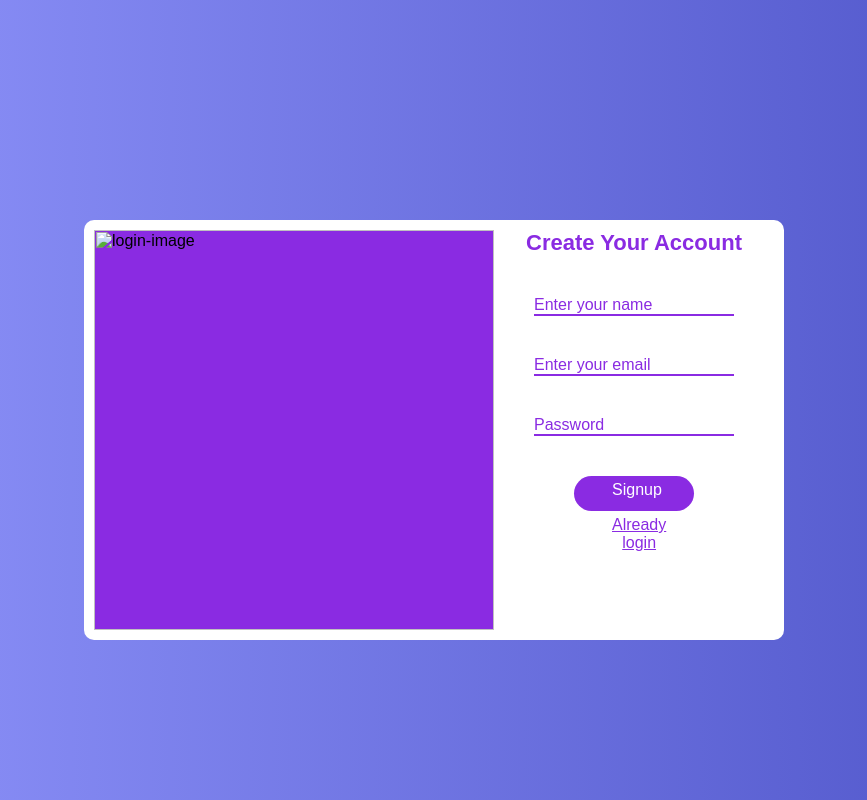
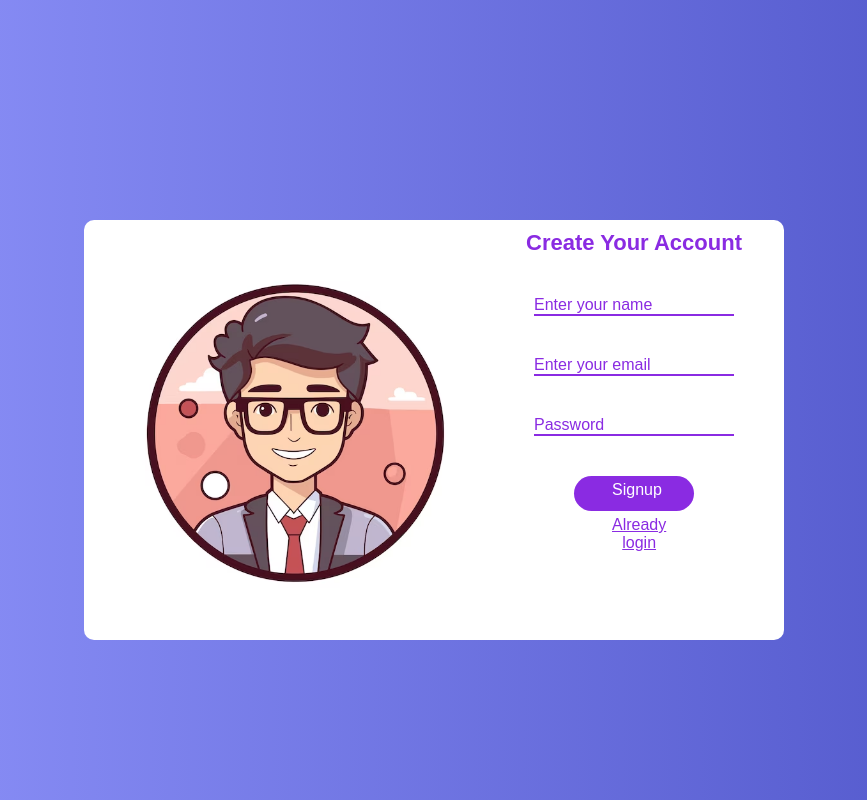
Before and after one commit to AWTMODS/GHSSVELLIODE, a plain HTML site: page index.html in a window 1280 px wide. Shown: the whole page, without its empty margins (206-1073 px from the left). Drawn offline with Linux system fonts and the light colour scheme; the site is published under a folder, as on GitHub Pages, so addresses that start at the root find nothing.

Commit message:
avatar icon changed

```diff
--- a/index.html
+++ b/index.html
@@ -8,7 +8,7 @@
   <body>
       <div class="container">
           <div class="image">
-              <img src="/login-avatar.avif" width="400px" alt="login-image">
+              <img src="login-avatar.avif" width="400px" alt="login-image">
           </div>
           <div class="content">
               <h3>Create Your Account</h3>
```
Also changed, not shown: login-page.html (+1 -1 lines).
